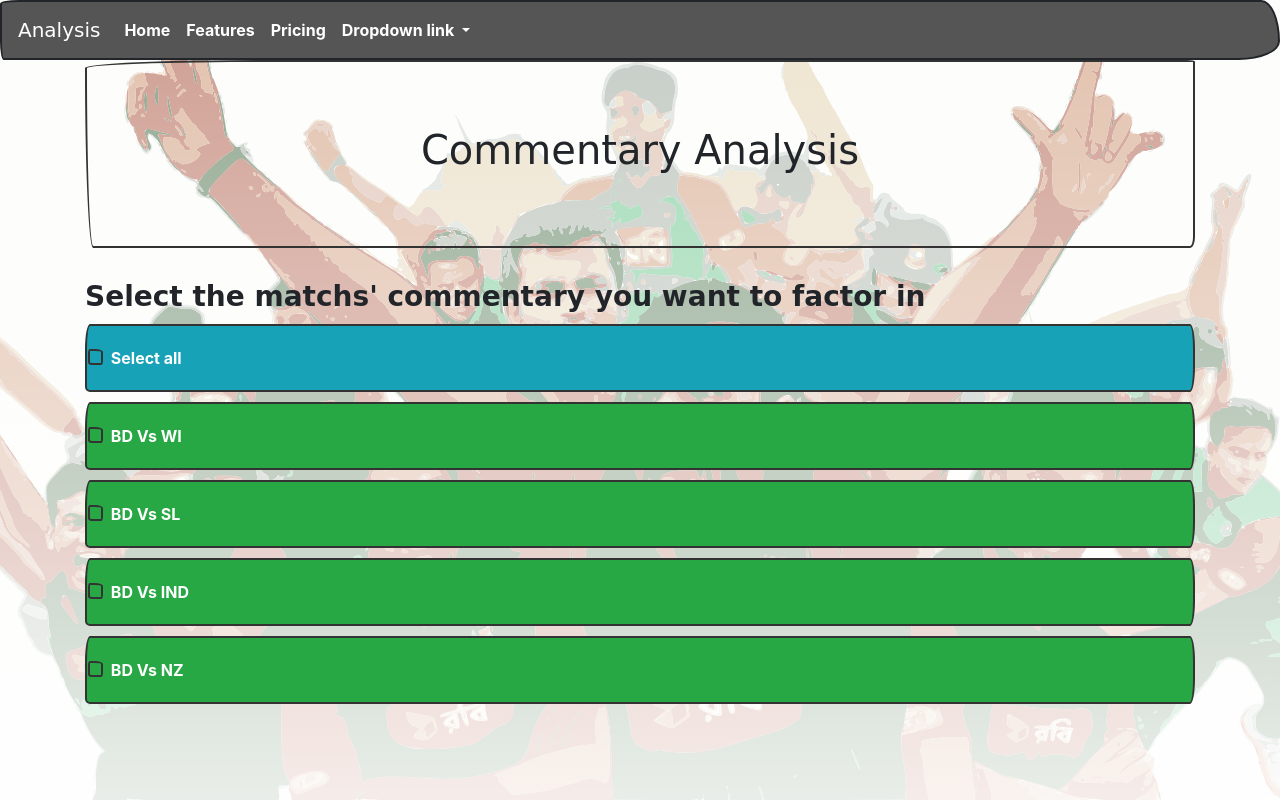
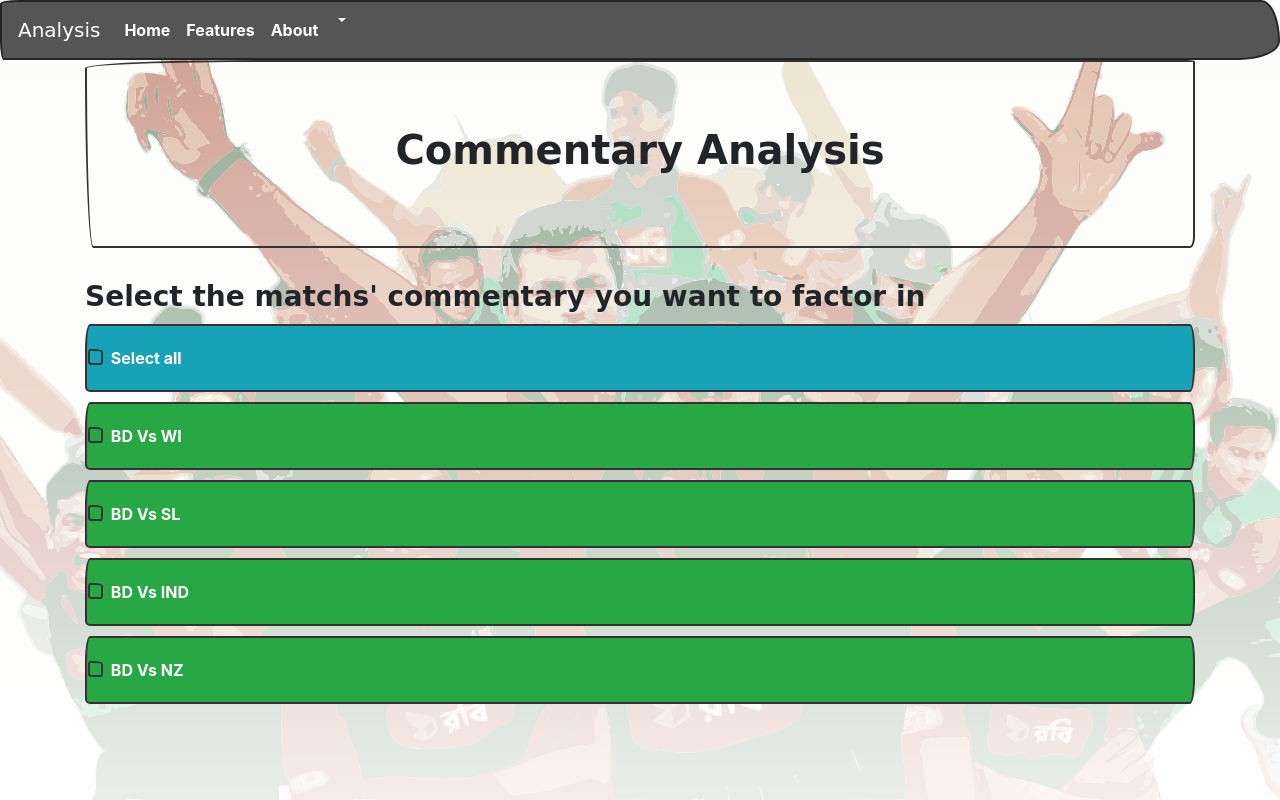
Before and after one commit to phase7/finterface, a plain HTML site: page index.html in a window 1280 px wide. Drawn offline with nearby package versions, Linux system fonts and the light colour scheme; a web font is replaced by a local one.

Commit message:
minor visual modification

```diff
--- a/index.html
+++ b/index.html
@@ -10,7 +10,7 @@
 
 	</head>
 
-	<body class="body-bg">
+	<body>
 
 		<nav class="navbar navbar-expand-lg navbar-dark bg-dark">
   <a class="navbar-brand" href="#">Analysis</a>
@@ -26,11 +26,11 @@
         <a class="nav-link" href="#">Features</a>
       </li>
       <li class="nav-item">
-        <a class="nav-link" href="#">Pricing</a>
+        <a class="nav-link" href="#">About</a>
       </li>
       <li class="nav-item dropdown">
         <a class="nav-link dropdown-toggle" href="#" id="navbarDropdownMenuLink" role="button" data-toggle="dropdown" aria-haspopup="true" aria-expanded="false">
-          Dropdown link
+          <!-- Dropdown link -->
         </a>
         <div class="dropdown-menu" aria-labelledby="navbarDropdownMenuLink">
           <a class="dropdown-item" href="#">A</a>
@@ -46,7 +46,7 @@
 
 
 		<div class="container">
-			<div class="jumbotron text-center"> <h1>Commentary Analysis</h1></div>
+			<div class="jumbotron text-center"> <h1><b>Commentary Analysis</b></h1></div>
 
       <h3><b>Select the matchs' commentary you want to factor in</b></h3>
 
```
